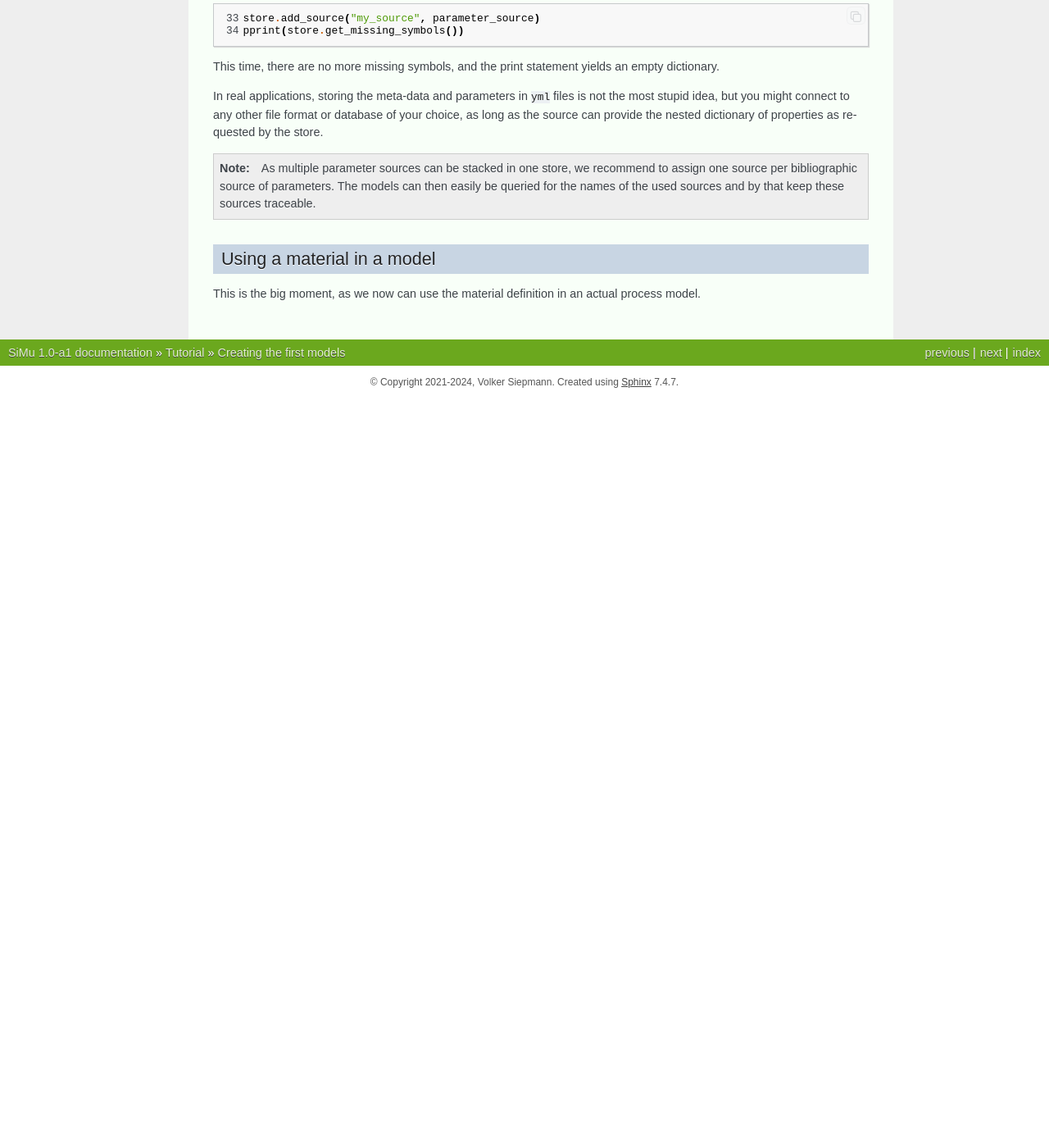
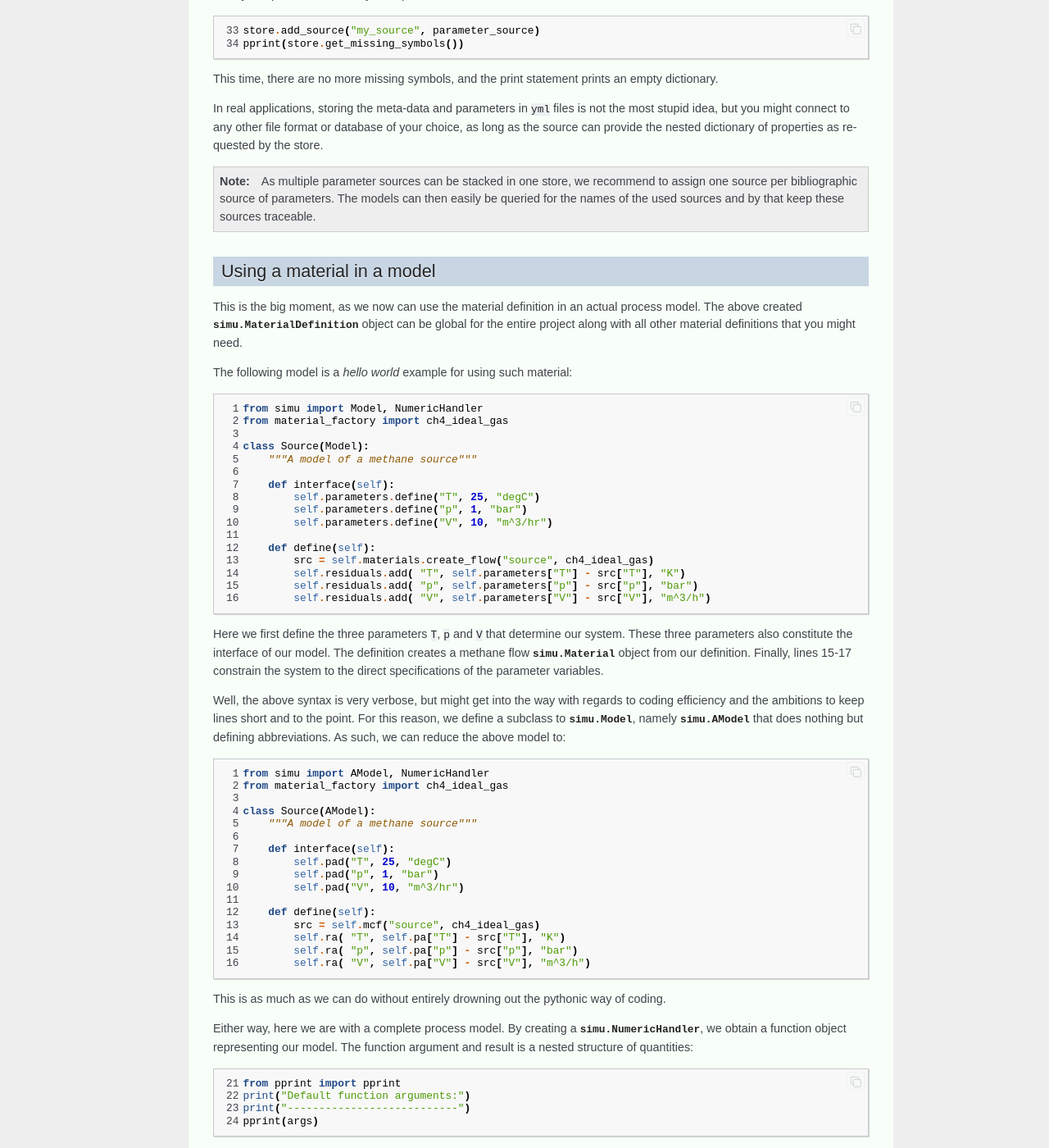
Before and after one commit to VolkerSiep/SigmaMu, a Sphinx documentation site: the page built from doc/source/tutorial/first_models.rst, in a window 1280 px wide and 1400 px high, scrolled down 2718 px. Shown: the whole window at 82% size. Built offline with Sphinx 7.4.7, drawn with Linux system fonts in a browser that asks for light colours; before the commit the page ends 3204 px from its top, so only the background shows below that; some of the changed text lies outside the part shown.

```diff
--- a/doc/source/api/api.rst
+++ b/doc/source/api/api.rst
@@ -6,6 +6,8 @@ API documentation
 
    utilities/utilities
    thermo/thermo
+   modelling/model
+   modelling/modelling
 
 
 .. comment::
--- a/doc/source/examples/ideal_gas_material.py
+++ b/doc/source/examples/ideal_gas_material.py
@@ -1,5 +1,5 @@
+from yaml import safe_load
 from pprint import pprint
-from yaml import safe_load
 
 from simu import (
     ThermoFactory, InitialState, MaterialDefinition, ThermoParameterStore,
@@ -28,7 +28,7 @@ frame = factory.create_frame(species.get_sub_db(["Methane"]),
 initial_state = InitialState.from_si(400, 2e5, [1.0])
 store = ThermoParameterStore()
 ch4_ideal = MaterialDefinition(frame, initial_state, store)
+
 pprint(store.get_missing_symbols())
-
 store.add_source("my_source", parameter_source)
 pprint(store.get_missing_symbols())
--- /dev/null
+++ b/doc/source/examples/material_amodel.py
@@ -0,0 +1,30 @@
+from simu import AModel, NumericHandler
+from material_factory import ch4_ideal_gas
+
+class Source(AModel):
+    """A model of a methane source"""
+
+    def interface(self):
+        self.pad("T", 25, "degC")
+        self.pad("p", 1, "bar")
+        self.pad("V", 10, "m^3/hr")
+
+    def define(self):
+        src = self.mcf("source", ch4_ideal_gas)
+        self.ra( "T", self.pa["T"] - src["T"], "K")
+        self.ra( "p", self.pa["p"] - src["p"], "bar")
+        self.ra( "V", self.pa["V"] - src["V"], "m^3/h")
+
+numeric = NumericHandler(Source.top())
+args = numeric.arguments
+
+from pprint import pprint
+print("Default function arguments:")
+print("---------------------------")
+pprint(args)
+print()
+
+print("Function results:")
+print("-----------------")
+res = numeric.function(args)
+pprint(res)
--- /dev/null
+++ b/doc/source/examples/material_factory.py
@@ -0,0 +1,43 @@
+from yaml import safe_load
+
+from simu import (
+    ThermoFactory, InitialState, MaterialDefinition, ThermoParameterStore,
+    StringDictThermoSource, SpeciesDB)
+from simu.app.thermo import all_contributions, all_states
+
+
+class MaterialFactory:
+    def __init__(self):
+        # load species database
+        with open("species_db.yml") as file:
+            self.species = SpeciesDB(safe_load(file))
+
+        # load model structure database
+        with open("thermo_model_structures.yml") as file:
+            self.model_structures = safe_load(file)
+
+        # load thermodynamic parameter database
+        with open("ideal_gas_param.yml") as file:
+            parameter_source = StringDictThermoSource(safe_load(file))
+
+        self.store = ThermoParameterStore()
+        self.store.add_source("my_source", parameter_source)
+
+        factory = ThermoFactory()
+        for state in all_states:
+            factory.register_state_definition(state)
+        factory.register(*all_contributions)
+        self.factory = factory
+
+    def create(self, model_name, species):
+        frame = self.factory.create_frame(
+            self.species.get_sub_db(species),
+            self.model_structures[model_name])
+
+        initial_state = InitialState.from_si(400, 2e5, [1.0] * len(species))
+        return MaterialDefinition(frame, initial_state, self.store)
+
+
+material_factory = MaterialFactory()
+
+ch4_ideal_gas = material_factory.create("simple_ideal_gas", ["Methane"])
--- a/doc/source/examples/material_model.py
+++ b/doc/source/examples/material_model.py
@@ -1,26 +1,30 @@
-from pprint import pprint
-from simu import Model, NumericHandler, qsum
-from ideal_gas_material import ch4_ideal
+from simu import Model, NumericHandler
+from material_factory import ch4_ideal_gas
 
 class Source(Model):
-    """A model of methane source"""
+    """A model of a methane source"""
 
     def interface(self):
         self.parameters.define("T", 25, "degC")
         self.parameters.define("p", 1, "bar")
-        self.parameters.define("N", 1000, "kmol/hr")
+        self.parameters.define("V", 10, "m^3/hr")
 
     def define(self):
-        flow = self.materials.create_flow("source", ch4_ideal)
-        flow["N"] = qsum(flow["n"])
-        self.residuals.add( "T", self.parameters["T"] - flow["T"], "K")
-        self.residuals.add( "p", self.parameters["p"] - flow["p"], "bar")
-        self.residuals.add( "N", self.parameters["N"] - flow["N"], "kmol/hr")
+        src = self.materials.create_flow("source", ch4_ideal_gas)
+        self.residuals.add( "T", self.parameters["T"] - src["T"], "K")
+        self.residuals.add( "p", self.parameters["p"] - src["p"], "bar")
+        self.residuals.add( "V", self.parameters["V"] - src["V"], "m^3/h")
 
 numeric = NumericHandler(Source.top())
 args = numeric.arguments
+
+from pprint import pprint
+print("Default function arguments:")
+print("---------------------------")
 pprint(args)
-func = numeric.function
-# pprint(func(args))
+print()
 
-# pprint(func.arg_structure)
+print("Function results:")
+print("-----------------")
+res = numeric.function(args)
+pprint(res)
--- a/doc/source/tutorial/first_models.rst
+++ b/doc/source/tutorial/first_models.rst
@@ -56,14 +58,13 @@ Next, we go for the material definition, requiring also the initial state and a
 
 .. literalinclude:: ../examples/ideal_gas_material.py
    :language: python
-   :lines: 28-31
+   :lines: 28-32
    :lineno-start: 28
    :linenos:
 
 This parameter store can be shared among multiple -- normally all -- material definitions, and thus holds a global set of thermodynamic parameters. Multiple stores are only required if two materials containing the same chemical species need to receive distinct values for the same thermodynamic parameter.
 
-So far, we did not provide the concrete parameters, but the material definition has already told the store which parameters are required.
-Here we retrieve the super-set of the parameter names and units of all missing parameters required::
+So far, we did not provide the concrete parameters, but the material definition has already told the store which parameters are required. Line 32 prints the super-set of the parameter names and units of all missing parameters required::
 
     {'H0S0ReferenceState': {'T_ref': 'K ',
                             'dh_form': {'Methane': 'J / mol '},
@@ -80,7 +81,7 @@ Finally, we provide the already read parameters to the store:
    :lineno-start: 33
    :linenos:
 
-This time, there are no more missing symbols, and the print statement yields an empty dictionary.
+This time, there are no more missing symbols, and the print statement prints an empty dictionary.
 
 In real applications, storing the meta-data and parameters in ``yml`` files is not the most stupid idea, but you might connect to any other file format or database of your choice, as long as the source can provide the nested dictionary of properties as requested by the store.
 
@@ -91,4 +92,74 @@ In real applications, storing the meta-data and parameters in ``yml`` files is n
 
 Using a material in a model
 ---------------------------
-This is the big moment, as we now can use the material definition in an actual process model.
+This is the big moment, as we now can use the material definition in an actual process model. The above created :class:`simu.MaterialDefinition` object can be global for the entire project along with all other material definitions that you might need.
+
+The following model is a *hello world* example for using such material:
+
+.. literalinclude:: ../examples/material_model.py
+   :language: python
+   :lines: 1-16
+   :linenos:
+
+Here we first define the three parameters ``T``, ``p`` and ``V`` that determine our system. These three parameters also constitute the interface of our model. The definition creates a methane flow :class:`simu.Material` object from our definition. Finally, lines 15-17 constrain the system to the direct specifications of the parameter variables.
+
+Well, the above syntax is very verbose, but might get into the way with regards to coding efficiency and the ambitions to keep lines short and to the point. For this reason, we define a subclass to :class:`simu.Model`, namely :class:`simu.AModel` that does nothing but defining abbreviations. As such, we can reduce the above model to:
+
+.. literalinclude:: ../examples/material_amodel.py
+   :language: python
+   :lines: 1-16
+   :linenos:
+
+This is as much as we can do without entirely drowning out the pythonic way of coding.
+
+Either way, here we are with a complete process model. By creating a :class:`simu.NumericHandler`, we obtain a function object representing our model. The function argument and result is a nested structure of quantities:
+
+.. literalinclude:: ../examples/material_amodel.py
+   :language: python
+   :lines: 21-24
+   :lineno-start: 21
+   :linenos:
+
+This yields::
+
+    {'model_params': {'T': <Quantity(25, 'degree_Celsius')>,
+                      'V': <Quantity(10, 'meter ** 3 / hour')>,
+                      'p': <Quantity(1, 'bar')>},
+     'thermo_params': {'default': {'H0S0ReferenceState': {'T_ref': <Quantity(25, 'degree_Celsius')>,
+                                                          'dh_form': {'Methane': <Quantity(-74.87, 'kilojoule / mole')>},
+                                                          'p_ref': <Quantity(1, 'bar')>,
+                                                          's_0': {'Methane': <Quantity(188.66, 'joule / kelvin / mole')>}},
+                                   'LinearHeatCapacity': {'cp_a': {'Methane': <Quantity(35.69, 'joule / kelvin / mole')>},
+                                                          'cp_b': {'Methane': <Quantity(50.0, 'millijoule / kelvin ** 2 / mole')>}}}},
+     'vectors': {'states': <Quantity([400, 200000, 1], 'dimensionless')>}}
+
+Firstly, we can recognize the model parameters, the thermodynamic parameters, and the thermodynamic state of our material. The latter is stored in a dimensionless vector for the purpose of numerical solving. Later-on, we show how this vector, and/or individual parameters can be substituted by `CasADi`_ symbols and thus become free variables in a calculation.
+
+Further, we can query the result by calling the function with this argument:
+
+.. literalinclude:: ../examples/material_amodel.py
+   :language: python
+   :lines: 27-30
+   :lineno-start: 27
+   :linenos:
+
+This yields::
+
+    {'residuals': {'T': <Quantity(-101.85, 'kelvin')>,
+                   'V': <Quantity(-0.0138511475, 'meter ** 3 / second')>,
+                   'p': <Quantity(-100000.0, 'pascal')>},
+     'thermo_props': {'source': {'S': <Quantity(194.096662, 'watt / kelvin')>,
+                                 'T': <Quantity(400.0, 'kelvin')>,
+                                 'T_ref': <Quantity(298.15, 'kelvin')>,
+                                 'V': <Quantity(0.01662892523630648, 'meter ** 3 / second')>,
+                                 'mu': <Quantity(-148614.303, 'joule / mole')>,
+                                 'mw': <Quantity(0.016042999999999998, 'kilogram / mole')>,
+                                 'n': <Quantity(1.0, 'mole / second')>,
+                                 'p': <Quantity(200000.0, 'pascal')>,
+                                 'p_ref': <Quantity(100000.0, 'pascal')>}},
+     'vectors': {'residuals': <Quantity([-1.01850000e+09 -4.98641309e+08 -1.00000000e+07], 'dimensionless')>}}
+
+
+Here we see the residuals as physical quantities, but also converted to a dimensionless vector, representing the quotient of residuals and their tolerances. Thermodynamic properties are included, and model properties would, if there were any.
+
+The volume is calculated to 59.86 m3/hr, but we specified 10 m3/hr, and also the pressure and temperature are not yet as desired. The specifications are only fulfilled once the residuals are brought down to values below their tolerances.
--- a/src/simu/__init__.py
+++ b/src/simu/__init__.py
@@ -22,7 +22,7 @@ from .core.thermo import (
     MaterialDefinition, Material, MaterialSpec
 )
 
-from .core.model import Model, NumericHandler
+from .core.model import Model, AModel, NumericHandler
 
 # versioning
 from ._version import VERSION as __version__
```
Also changed, not shown: other parts of doc/source/tutorial/first_models.rst (+2 -0 lines), doc/source/api/modelling/model.rst (+8 -1 lines), 2 other files.
